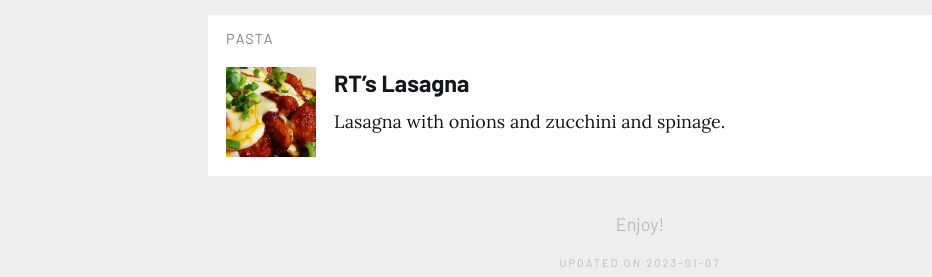
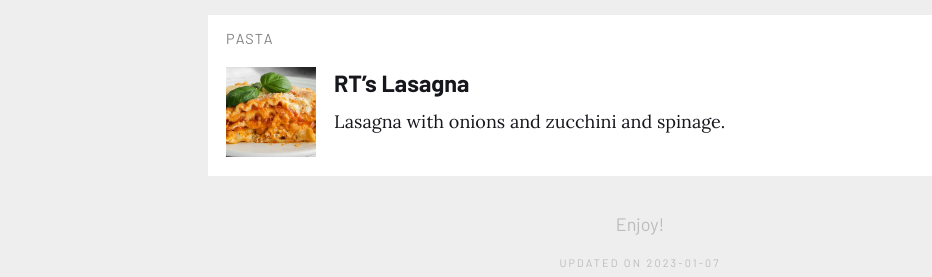
Before and after one commit to kevinmryan/recipe_site, a plain HTML site: page index.html in a window 1280 px wide. Shown: the part 411-688 px from the top of the page, 0-932 px from the left. Drawn offline with Linux system fonts and the light colour scheme.

Commit message:
lasagna image

```diff
--- a/index.html
+++ b/index.html
@@ -54,7 +54,7 @@ Family Recipes</span></h1>
                     <section>
                 <h2><a href="pasta.html">Pasta</a></h2>
                                     <div class="entry">
-                                                <div class="servingsuggestion"style="background-image: url(cheesebuldak.jpg);"></div>
+                                                <div class="servingsuggestion"style="background-image: url(lasagna.jpeg);"></div>
                                             <h3>
                                             <i class="icons">
 
--- a/search.json
+++ b/search.json
@@ -1,4 +1,4 @@
 [
-{"author":"Rebecca Taylor","category":"Pasta","description":"Lasagna with onions and zucchini and spinage.","htmlfile":"lasagna.html","image":"cheesebuldak.jpg","original_title":"","size":"9-12 servings","time":"1.5 hours","title":"RT’s Lasagna","vegetarian":"✓"}
+{"author":"Rebecca Taylor","category":"Pasta","description":"Lasagna with onions and zucchini and spinage.","htmlfile":"lasagna.html","image":"lasagna.jpeg","original_title":"","size":"9-12 servings","time":"1.5 hours","title":"RT’s Lasagna","vegetarian":"✓"}
 ,{"category":"Bakery","description":"Bars that taste like Reeses PB Cups!","htmlfile":"pb_bars.html","image":"pbbars.png","nomeat":"✓","original_title":"","size":"12 servings","source":"https://www.allrecipes.com/recipe/9999/peanut-butter-bars-i/","sweet":"✓","time":"1 hour 25 minutes","title":"Peanut Butter Bars"}
 ]
```
Also changed, not shown: lasagna.html (+1 -1 lines), pasta.html (+1 -1 lines), cheesebuldak.jpg (deleted), lasagna.jpeg (added).
